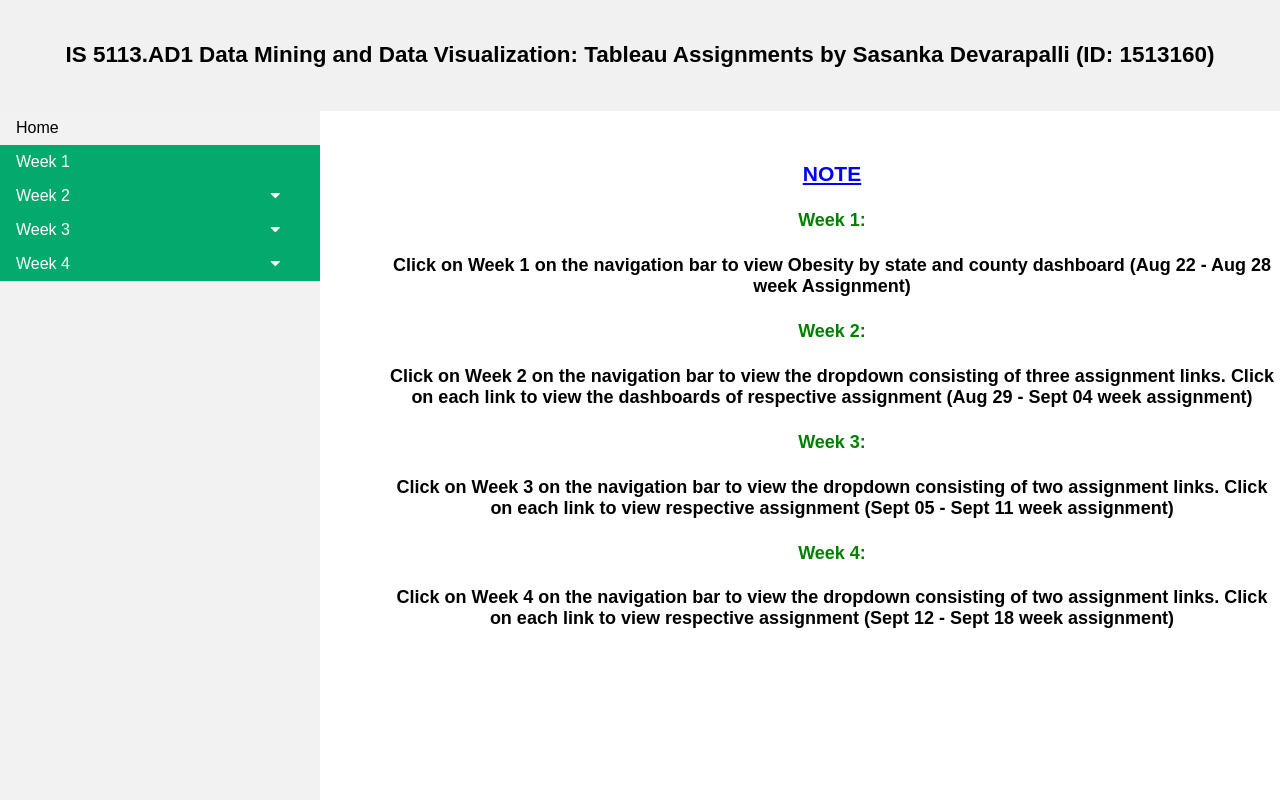
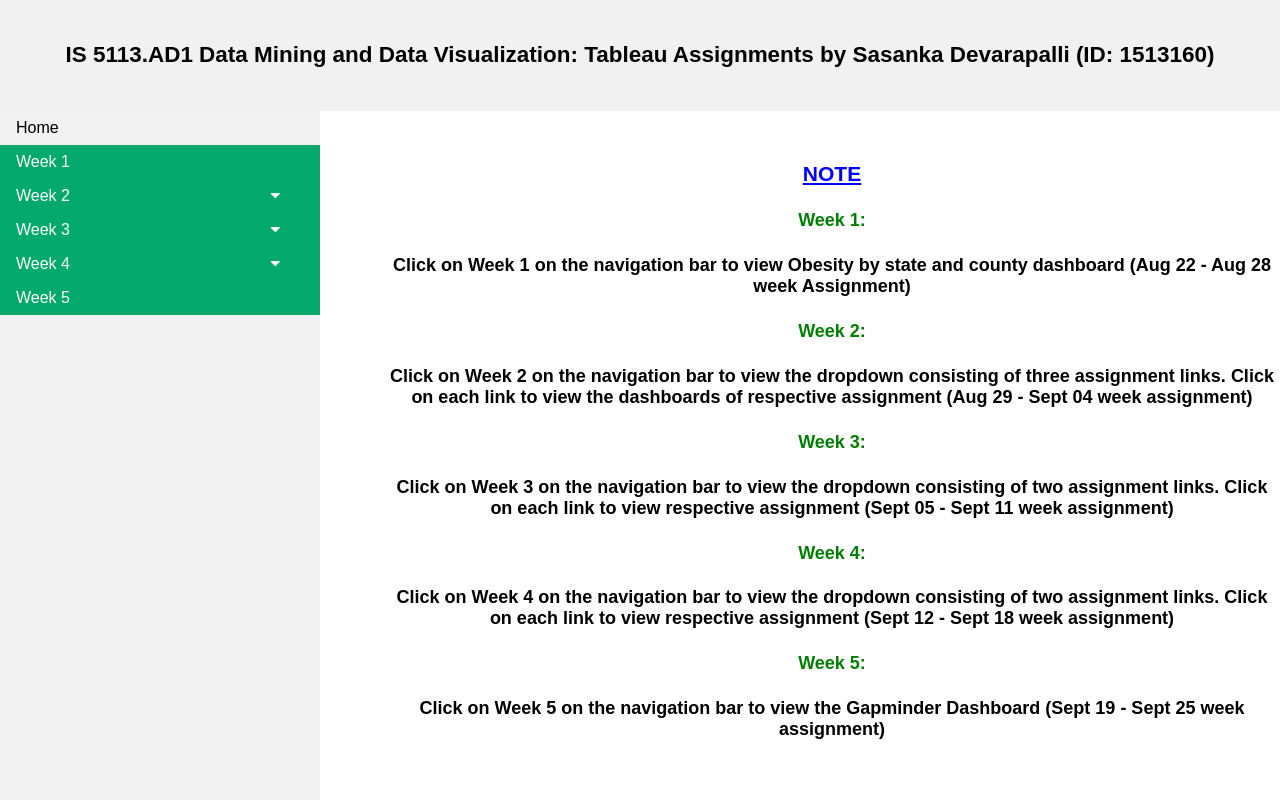
Before and after one commit to SasankaDevarapalli/Obesity-by-state-and-county, a plain HTML site: page index.html in a window 1280 px wide. Drawn offline with Linux system fonts and the light colour scheme.

Commit message:
Update index.html

```diff
--- a/index.html
+++ b/index.html
@@ -124,6 +124,9 @@ font-size: large;
    </div>
 </li>
 
+   <li>
+  <sidebar class="active" onclick="window.location='Assignment5/Gapminder.html';">Week 5</sidebar></li>
+
  </ul>
 </div>
 
@@ -133,6 +136,7 @@ font-size: large;
    <h4 class="fontc1">Week 2:</h4><h4> Click on Week 2 on the navigation bar to view the dropdown consisting of three assignment links. Click on each link to view the dashboards of respective assignment (Aug 29 - Sept 04 week assignment)</h4>
    <h4 class="fontc1">Week 3:</h4><h4> Click on Week 3 on the navigation bar to view the dropdown consisting of two assignment links. Click on each link to view respective assignment (Sept 05 - Sept 11 week assignment)</h4>
    <h4 class="fontc1">Week 4:</h4><h4> Click on Week 4 on the navigation bar to view the dropdown consisting of two assignment links. Click on each link to view respective assignment (Sept 12 - Sept 18 week assignment)</h4>
+   <h4 class="fontc1">Week 5:</h4><h4> Click on Week 5 on the navigation bar to view the Gapminder Dashboard (Sept 19 - Sept 25 week assignment)</h4>
    </div>
 
 <script>
```
